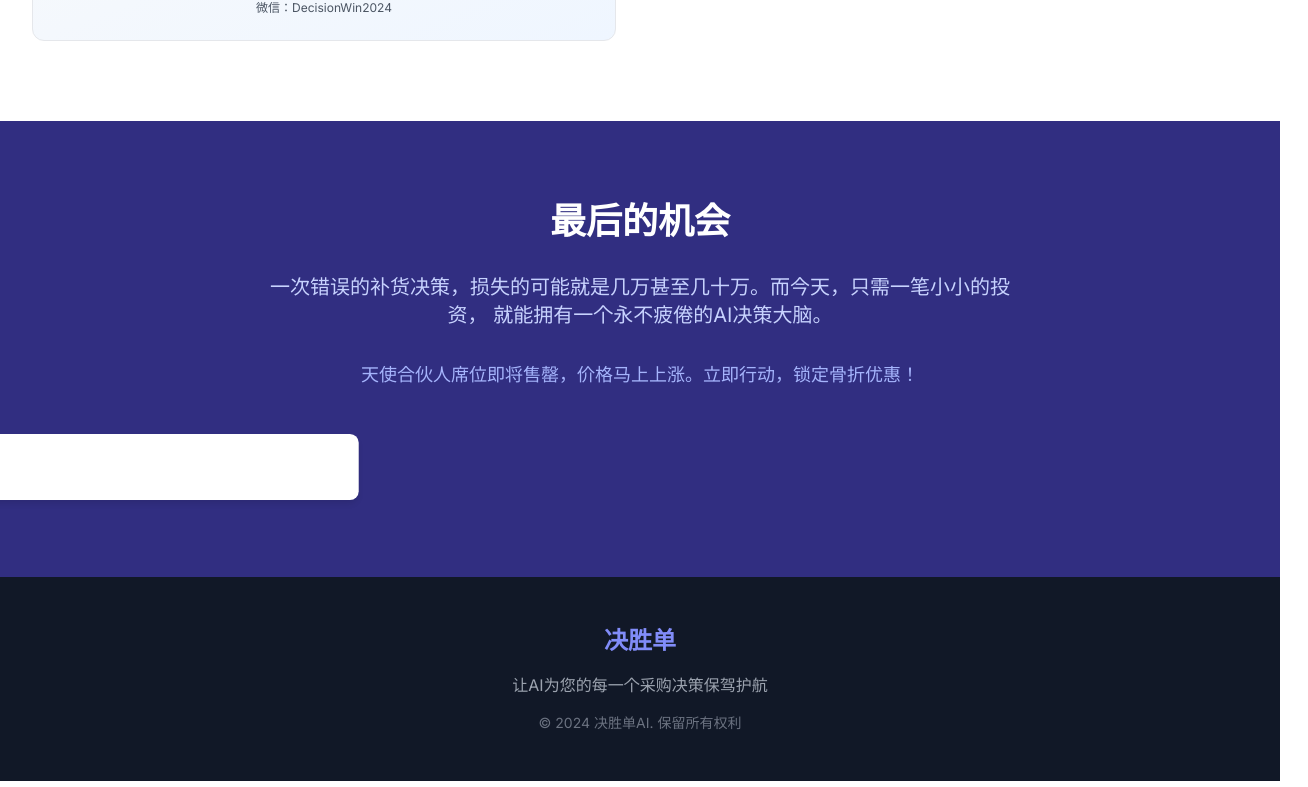
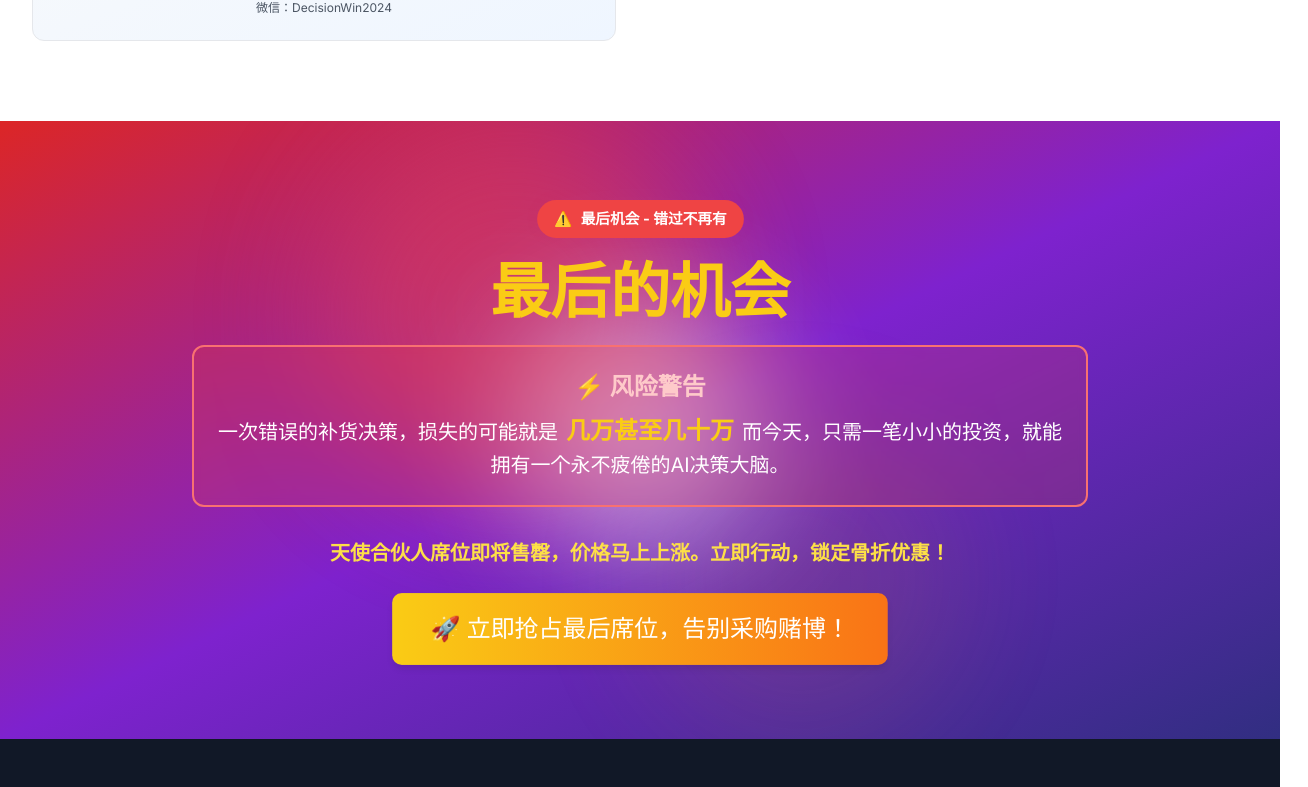
Before and after one commit to GhostLmm/ai-web-demo, a React (Create React App) app: page / in a window 1280 px wide. Shown: the part 8140-8927 px from the top of the page, 1308 px wide, since content can reach past the window. Built offline with nearby package versions, Linux system fonts and the light colour scheme.

Commit message:
优化召回

```diff
--- a/src/App.tsx
+++ b/src/App.tsx
@@ -801,53 +801,97 @@ function App() {
         </div>
       </AnimatedSection>
 
-      {/* 区域10：最终号召区 */}
-      <AnimatedSection className="py-20 bg-indigo-900 text-white">
-        <div className="max-w-7xl mx-auto px-4 sm:px-6 lg:px-8 text-center">
+      {/* 区域10：最终号召区 - 强化版 */}
+      <AnimatedSection className="relative py-20 bg-gradient-to-br from-red-600 via-purple-700 to-indigo-900 text-white overflow-hidden">
+        {/* 动态背景效果 */}
+        <div className="absolute inset-0">
+          <div className="absolute top-0 left-1/4 w-96 h-96 bg-red-500 rounded-full opacity-10 blur-3xl animate-pulse"></div>
+          <div className="absolute bottom-0 right-1/4 w-80 h-80 bg-yellow-500 rounded-full opacity-10 blur-3xl animate-pulse" style={{ animationDelay: '1s' }}></div>
+          <div className="absolute top-1/2 left-1/2 transform -translate-x-1/2 -translate-y-1/2 w-64 h-64 bg-white rounded-full opacity-5 blur-3xl animate-pulse" style={{ animationDelay: '2s' }}></div>
+        </div>
+
+        <div className="relative max-w-7xl mx-auto px-4 sm:px-6 lg:px-8 text-center">
+          {/* 警告标签 */}
+          <motion.div
+            className="inline-flex items-center bg-red-500 text-white px-4 py-2 rounded-full text-sm font-bold mb-6"
+            initial={{ opacity: 0, y: -20 }}
+            whileInView={{ opacity: 1, y: 0 }}
+            viewport={{ once: true }}
+            animate={{
+              scale: [1, 1.05, 1],
+              boxShadow: [
+                "0 0 0 0 rgba(239, 68, 68, 0.4)",
+                "0 0 0 10px rgba(239, 68, 68, 0)",
+                "0 0 0 0 rgba(239, 68, 68, 0)"
+              ]
+            }}
+            transition={{
+              scale: { duration: 2, repeat: Infinity },
+              boxShadow: { duration: 2, repeat: Infinity }
+            }}
+          >
+            <span className="mr-2">⚠️</span>
+            最后机会 - 错过不再有
+          </motion.div>
+
+          {/* 主标题 */}
           <motion.h2
-            className="text-3xl md:text-4xl font-bold mb-8"
+            className="text-4xl md:text-6xl font-bold mb-6"
             initial={{ opacity: 0, y: 30 }}
             whileInView={{ opacity: 1, y: 0 }}
             viewport={{ once: true }}
           >
-            最后的机会
+            <span className="text-yellow-400">最后的机会</span>
           </motion.h2>
-          <motion.p
-            className="text-xl text-indigo-200 mb-8 max-w-3xl mx-auto"
-            initial={{ opacity: 0, y: 20 }}
-            whileInView={{ opacity: 1, y: 0 }}
+
+          {/* 损失警示 */}
+          <motion.div
+            className="bg-red-500/20 border-2 border-red-400 rounded-xl p-6 mb-8 max-w-4xl mx-auto backdrop-blur-sm"
+            initial={{ opacity: 0, scale: 0.95 }}
+            whileInView={{ opacity: 1, scale: 1 }}
             viewport={{ once: true }}
             transition={{ delay: 0.2 }}
           >
-            一次错误的补货决策，损失的可能就是几万甚至几十万。而今天，只需一笔小小的投资，
-            就能拥有一个永不疲倦的AI决策大脑。
-          </motion.p>
-          <motion.p
-            className="text-lg text-indigo-300 mb-12"
+            <div className="text-2xl font-bold text-red-200 mb-3">⚡ 风险警告</div>
+            <p className="text-xl leading-relaxed">
+              一次错误的补货决策，损失的可能就是
+              <span className="text-yellow-400 font-bold text-2xl mx-2">几万甚至几十万</span>
+              而今天，只需一笔小小的投资，就能拥有一个永不疲倦的AI决策大脑。
+            </p>
+          </motion.div>
+
+
+
+                     {/* 最终行动号召 */}
+           <motion.div
+             className="text-center"
              initial={{ opacity: 0, y: 20 }}
              whileInView={{ opacity: 1, y: 0 }}
              viewport={{ once: true }}
              transition={{ delay: 0.4 }}
            >
+             <div className="text-xl font-bold text-yellow-300 mb-8">
                天使合伙人席位即将售罄，价格马上上涨。立即行动，锁定骨折优惠！
-          </motion.p>
+             </div>
 
              <motion.div
+               className="flex justify-center"
                initial={{ opacity: 0, scale: 0.8 }}
                whileInView={{ opacity: 1, scale: 1 }}
                viewport={{ once: true }}
                transition={{ delay: 0.6 }}
              >
-            <PulseAnimation intensity={1.1}>
+               <PulseAnimation intensity={1.2}>
                  <AnimatedButton
                    onClick={() => document.getElementById('pricing')?.scrollIntoView({ behavior: 'smooth' })}
                    variant="primary"
                    size="lg"
-                className="bg-white text-indigo-900 hover:bg-gray-100"
+                   className="bg-gradient-to-r from-yellow-400 to-orange-500 text-black hover:from-yellow-300 hover:to-orange-400 font-bold text-xl px-12 py-4 shadow-2xl"
                  >
-                立即抢占最后席位，告别采购赌博！
+                   🚀 立即抢占最后席位，告别采购赌博！
                  </AnimatedButton>
                </PulseAnimation>
+             </motion.div>
            </motion.div>
         </div>
       </AnimatedSection>
```
Lines whose indentation alone changed are shown as unchanged.
